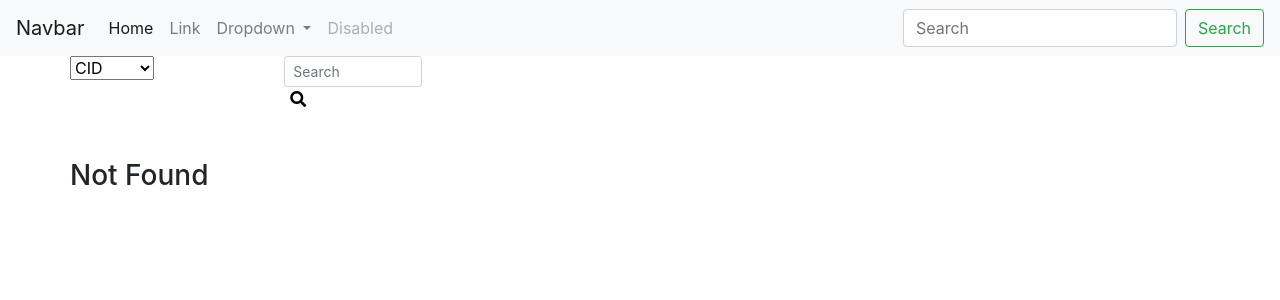
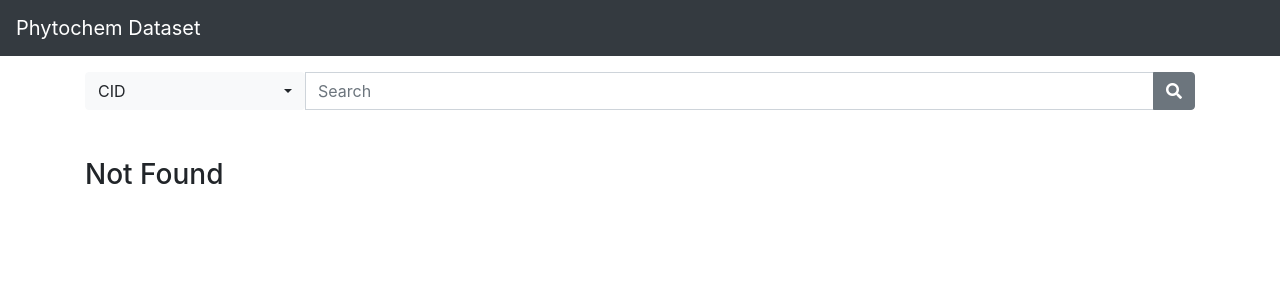
Before and after one commit to ahadsheikh/PhytoChem, a Django app: page / in a window 1280 px wide. Shown: the top 300 px of the page. Run offline with Django 3.2, Linux system fonts and the light colour scheme; some libraries are stand-ins or nearby versions.

Commit message:
Template design

```diff
--- a/main/templates/main/base.html
+++ b/main/templates/main/base.html
@@ -10,65 +10,37 @@
             Welcome | Home
         {% endif %}
     </title>
-    <link rel="stylesheet" href="https://cdn.jsdelivr.net/npm/bootstrap@4.5.3/dist/css/bootstrap.min.css" integrity="sha384-TX8t27EcRE3e/ihU7zmQxVncDAy5uIKz4rEkgIXeMed4M0jlfIDPvg6uqKI2xXr2" crossorigin="anonymous">
-    <link rel="stylesheet" href="https://pro.fontawesome.com/releases/v5.10.0/css/all.css" integrity="sha384-AYmEC3Yw5cVb3ZcuHtOA93w35dYTsvhLPVnYs9eStHfGJvOvKxVfELGroGkvsg+p" crossorigin="anonymous"/>
-
-    <style>
-        .active-cyan-2 input[type=text]:focus:not([readonly]) {
-          border-bottom: 1px solid #4dd0e1;
-          box-shadow: 0 1px 0 0 #4dd0e1;
-        }
-        .active-cyan input[type=text] {
-          border-bottom: 1px solid #4dd0e1;
-          box-shadow: 0 1px 0 0 #4dd0e1;
-        }
-        .active-cyan .fa, .active-cyan-2 .fa {
-          color: #4dd0e1;
-        }
-    </style>
+    <link rel="stylesheet" href="https://cdn.jsdelivr.net/npm/bootstrap@4.5.3/dist/css/bootstrap.min.css"
+          integrity="sha384-TX8t27EcRE3e/ihU7zmQxVncDAy5uIKz4rEkgIXeMed4M0jlfIDPvg6uqKI2xXr2" crossorigin="anonymous">
+    <link rel="stylesheet" href="https://pro.fontawesome.com/releases/v5.10.0/css/all.css"
+          integrity="sha384-AYmEC3Yw5cVb3ZcuHtOA93w35dYTsvhLPVnYs9eStHfGJvOvKxVfELGroGkvsg+p" crossorigin="anonymous"/>
+    <!-- Latest compiled and minified CSS -->
+    <link rel="stylesheet"
+          href="https://cdn.jsdelivr.net/npm/bootstrap-select@1.13.14/dist/css/bootstrap-select.min.css">
 </head>
 <body>
 
-    <nav class="navbar navbar-expand-lg navbar-light bg-light">
-      <a class="navbar-brand" href="#">Navbar</a>
-      <button class="navbar-toggler" type="button" data-toggle="collapse" data-target="#navbarSupportedContent" aria-controls="navbarSupportedContent" aria-expanded="false" aria-label="Toggle navigation">
+<nav class="navbar navbar-expand-lg navbar-dark bg-dark">
+    <a class="navbar-brand" href="#">Phytochem Dataset</a>
+    <button class="navbar-toggler" type="button" data-toggle="collapse" data-target="#navbarSupportedContent"
+            aria-controls="navbarSupportedContent" aria-expanded="false" aria-label="Toggle navigation">
         <span class="navbar-toggler-icon"></span>
-      </button>
+    </button>
+</nav>
 
-      <div class="collapse navbar-collapse" id="navbarSupportedContent">
-        <ul class="navbar-nav mr-auto">
-          <li class="nav-item active">
-            <a class="nav-link" href="#">Home <span class="sr-only">(current)</span></a>
-          </li>
-          <li class="nav-item">
-            <a class="nav-link" href="#">Link</a>
-          </li>
-          <li class="nav-item dropdown">
-            <a class="nav-link dropdown-toggle" href="#" id="navbarDropdown" role="button" data-toggle="dropdown" aria-haspopup="true" aria-expanded="false">
-              Dropdown
-            </a>
-            <div class="dropdown-menu" aria-labelledby="navbarDropdown">
-              <a class="dropdown-item" href="#">Action</a>
-              <a class="dropdown-item" href="#">Another action</a>
-              <div class="dropdown-divider"></div>
-              <a class="dropdown-item" href="#">Something else here</a>
-            </div>
-          </li>
-          <li class="nav-item">
-            <a class="nav-link disabled" href="#">Disabled</a>
-          </li>
-        </ul>
-        <form class="form-inline my-2 my-lg-0">
-          <input class="form-control mr-sm-2" type="search" placeholder="Search" aria-label="Search">
-          <button class="btn btn-outline-success my-2 my-sm-0" type="submit">Search</button>
-        </form>
-      </div>
-    </nav>
+{% block body %}
+{% endblock %}
 
-    {% block body %}
-    {% endblock %}
+<script src="https://code.jquery.com/jquery-3.5.1.slim.min.js"
+        integrity="sha384-DfXdz2htPH0lsSSs5nCTpuj/zy4C+OGpamoFVy38MVBnE+IbbVYUew+OrCXaRkfj"
+        crossorigin="anonymous"></script>
+<script src="https://cdn.jsdelivr.net/npm/bootstrap@4.5.3/dist/js/bootstrap.bundle.min.js"
+        integrity="sha384-ho+j7jyWK8fNQe+A12Hb8AhRq26LrZ/JpcUGGOn+Y7RsweNrtN/tE3MoK7ZeZDyx"
+        crossorigin="anonymous"></script>
+<!-- Latest compiled and minified JavaScript -->
+<script src="https://cdn.jsdelivr.net/npm/bootstrap-select@1.13.14/dist/js/bootstrap-select.min.js"></script>
 
-    <script src="https://code.jquery.com/jquery-3.5.1.slim.min.js" integrity="sha384-DfXdz2htPH0lsSSs5nCTpuj/zy4C+OGpamoFVy38MVBnE+IbbVYUew+OrCXaRkfj" crossorigin="anonymous"></script>
-    <script src="https://cdn.jsdelivr.net/npm/bootstrap@4.5.3/dist/js/bootstrap.bundle.min.js" integrity="sha384-ho+j7jyWK8fNQe+A12Hb8AhRq26LrZ/JpcUGGOn+Y7RsweNrtN/tE3MoK7ZeZDyx" crossorigin="anonymous"></script>
+<!-- (Optional) Latest compiled and minified JavaScript translation files -->
+<script src="https://cdn.jsdelivr.net/npm/bootstrap-select@1.13.14/dist/js/i18n/defaults-*.min.js"></script>
 </body>
 </html>
--- a/main/templates/main/index.html
+++ b/main/templates/main/index.html
@@ -2,59 +2,73 @@
 
 {% block body %}
     <div class="container">
-        <div class="row">
-
+        <div class="row d-flex justify-content-center mt-3">
             <!-- Search form -->
-            <form class="form-inline active-cyan-4" action="{% url 'index' %}" method="post">
+            <div class="col-sm">
+                <form action="{% url 'index' %}" method="post">
                 {% csrf_token %}
-
-                <div class="row">
-                    <div class="col">
-                        <select name="option" class="mdb-select md-form">
+                <div class="input-group">
+                    <select name="option" class="selectpicker">
                         <option value="1">CID</option>
                         <option value="2">Smiles</option>
                         <option value="3">Formula</option>
                     </select>
-
-                    </div>
-                    <div class="col">
-                        <input class="form-control form-control-sm mr-3 w-75" type="text" placeholder="Search"
-                               aria-label="Search" name="search">
-                        <button class="fas fa-search" aria-hidden="true"
-                                style="border: none; background: none"></button>
+                    <input type="text" class="form-control" placeholder="Search" aria-label="Search"
+                           name="search">
+                    <div class="input-group-append">
+                        <button class="btn btn-secondary" type="submit">
+                            <i class="fa fa-search"></i>
+                        </button>
                     </div>
                 </div>
             </form>
-
-
-            {#            {% for compound in compounds %}#}
-            {#                <h3>{{ compound.Molecular_Formula }}</h3>#}
-            {#            {% endfor %}#}
-
-
-            {#            <form action="{% url 'index' %}" method="post">#}
-            {#                {% csrf_token %}#}
-            {#                <input id="search" type="text" name="search">#}
-            {#                <button type="submit">Submit</button>#}
-            {#            </form>#}
-
             </div>
-        <div class="row pt-5">
+        </div>
+        <div class="pt-5">
             {% if compounds %}
                 {% for compound in compounds %}
-                    <table>
-                        <th>
-                            <td colspan="3">{{ compound.Molecular_Formula }}</td>
-                        </th>
+                    <div class="row mb-3" style="border: lightgray solid 3px">
+                        <table class="table">
+                            <thead class="thead-dark">
                             <tr>
-                            <td colspan="2">
-                                {{ compound.ROMol|safe }}
-                            </td>
-                            <td>
-                                {{ compound.Smiles }}
+                                <th colspan="2"><em>Molecular Formula:</em> {{ compound.Molecular_Formula }}</th>
+                            </tr>
+                            </thead>
+                            <tbody>
+                            <tr class="row">
+                                <td class="col-sm pl-3" align="center"> {{ compound.ROMol|safe }} </td>
+                                <td class="col-sm">
+                                    <table class="table-striped">
+                                        <tr>
+                                            <td><em>Canonical SMILES:</em></td>
+                                            <td>{{ compound.Smiles }}</td>
+                                        </tr>
+                                        <tr>
+                                            <td><em>Molecular Weight:</em></td>
+                                            <td>{{ compound.Molecular_Weight }} g/mol</td>
+                                        </tr>
+                                        <tr>
+                                            <td><em>Hydrogen Bond Acceptor Count:</em></td>
+                                            <td>{{ compound.H_Bond_Acceptors }}</td>
+                                        </tr>
+                                        <tr>
+                                            <td><em>Hydrogen Bond Donor Count:</em></td>
+                                            <td>{{ compound.H_Bond_Donors }}</td>
+                                        </tr>
+                                        <tr>
+                                            <td><em>Molar Refractivity:</em></td>
+                                            <td>{{ compound.Molar_Refractivity }}</td>
+                                        </tr>
+                                        <tr>
+                                            <td><em>TPSA:</em></td>
+                                            <td>{{ compound.TPSA }} Å²</td>
+                                        </tr>
+                                    </table>
                                 </td>
                             </tr>
+                            </tbody>
                         </table>
+                    </div>
                 {% endfor %}
 
             {% else %}
--- a/main/views.py
+++ b/main/views.py
@@ -1,20 +1,21 @@
 from django.shortcuts import render
 from main.models import Compound
+
 
 def index(request):
     context = {
         'title': "Home",
     }
     if request.method == 'POST':
-        data = request.POST
-        if data['option'][0] == '1':
+        option = request.POST['option'][0]
+        if option == '1':
             pid = request.POST.get('search', -1)
             try:
                 compounds = Compound.objects.filter(PID=pid)
                 context['compounds'] = compounds
             except Compound.DoesNotExist:
                 context['compounds'] = None
-        elif data['option'][0] == '2':
+        elif option == '2':
             smiles = request.POST.get('search', -1)
             try:
                 compounds = Compound.objects.filter(Smiles=smiles)
@@ -25,11 +26,8 @@ def index(request):
             formula = request.POST.get('search', -1)
             try:
                 compounds = Compound.objects.filter(Molecular_Formula=formula)
-                print(compounds)
                 context['compounds'] = compounds
             except Compound.DoesNotExist:
                 context['compounds'] = None
 
-        # print(compounds.PID)
-
     return render(request, 'main/index.html', context=context)
--- a/utills/csv_read_to_write_in_db.py
+++ b/utils/csv_read_to_write_in_db.py
@@ -3,13 +3,13 @@ from main.models import Compound
 import django
 
 
-def read_csv_todb(path):
+def read_csv_to_db(path):
     with open(path) as csv_file:
         csv_reader = csv.reader(csv_file, delimiter=',')
         line_count = 0
         for row in csv_reader:
             if line_count != 0:
-                id = row[0]
+                # Get values from list
                 PID = row[1]
                 Smiles = row[2]
                 Molecular_Formula = row[3]
@@ -20,6 +20,7 @@ def read_csv_todb(path):
                 TPSA = row[8]
                 ROMol = row[9]
 
+                # save the values in database
                 compound = Compound()
                 compound.PID = PID
                 compound.Smiles = Smiles
```
Also changed, not shown: utils/__init__.py (added), utils/data/__init__.py (added), 1 other file. Lines whose indentation alone changed are shown as unchanged.
